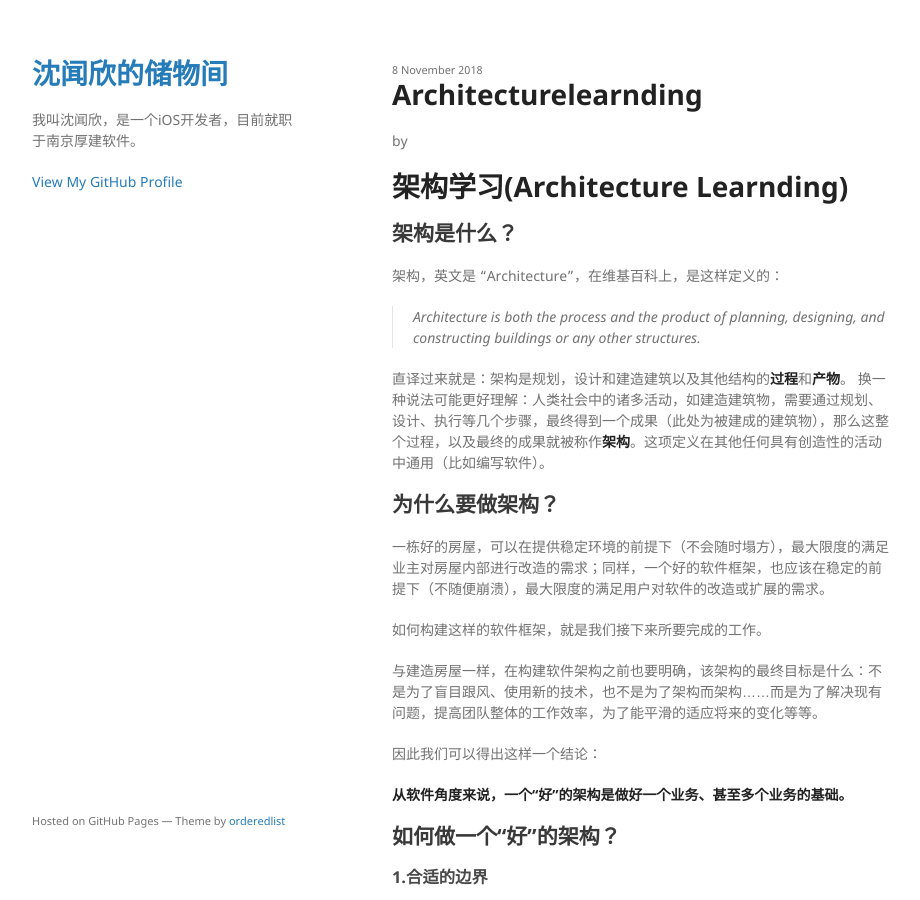
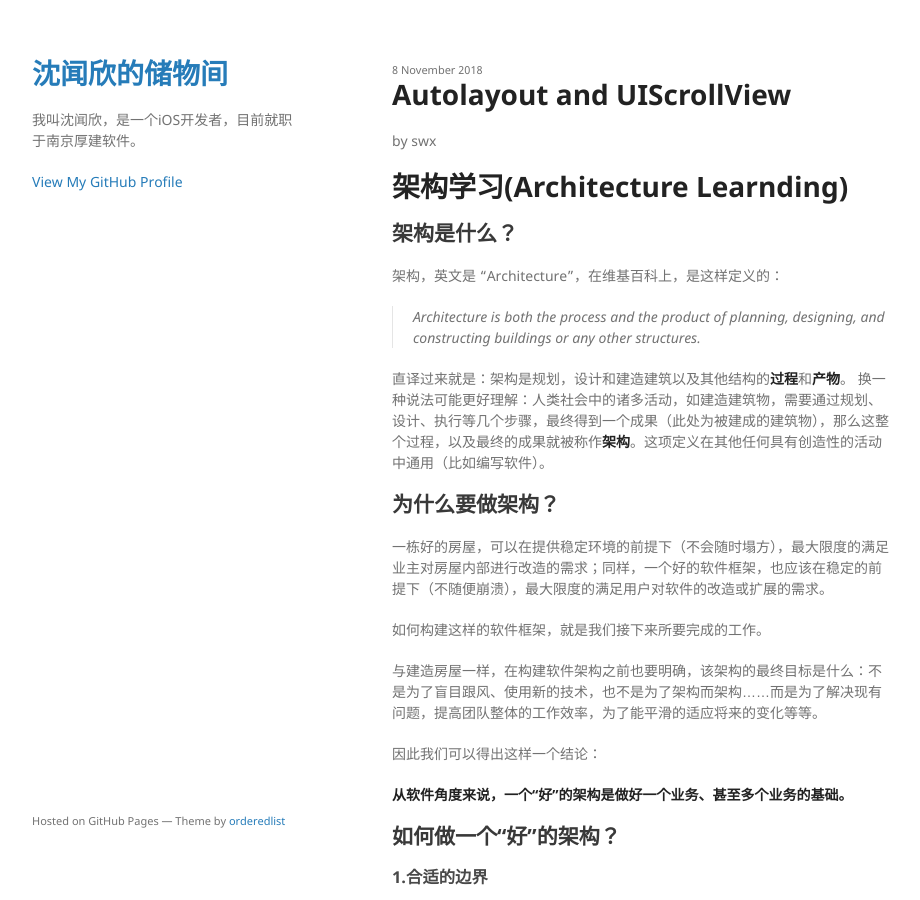
Before and after one commit to PatShen/PatShen.github.io, a Jekyll site: the page built from _posts/2018-11-08-ArchitectureLearnding.md, in a window 1280 px wide and 900 px high. Shown: the whole window, without its empty margins (178-1098 px from the left). Built offline with Jekyll 4.4.1, drawn with Linux system fonts in a browser that asks for light colours; our own code applies the rules of GitHub Pages for plain Markdown files.

Commit message:
更新架构学习文档

```diff
--- a/_posts/2018-11-08-ArchitectureLearnding.md
+++ b/_posts/2018-11-08-ArchitectureLearnding.md
@@ -1,3 +1,11 @@
+---
+layout: post
+title: Autolayout and UIScrollView
+author: swx
+tag: architecture 架构
+
+---
+
 # 架构学习(Architecture Learnding)
 
 ## 架构是什么？
```
